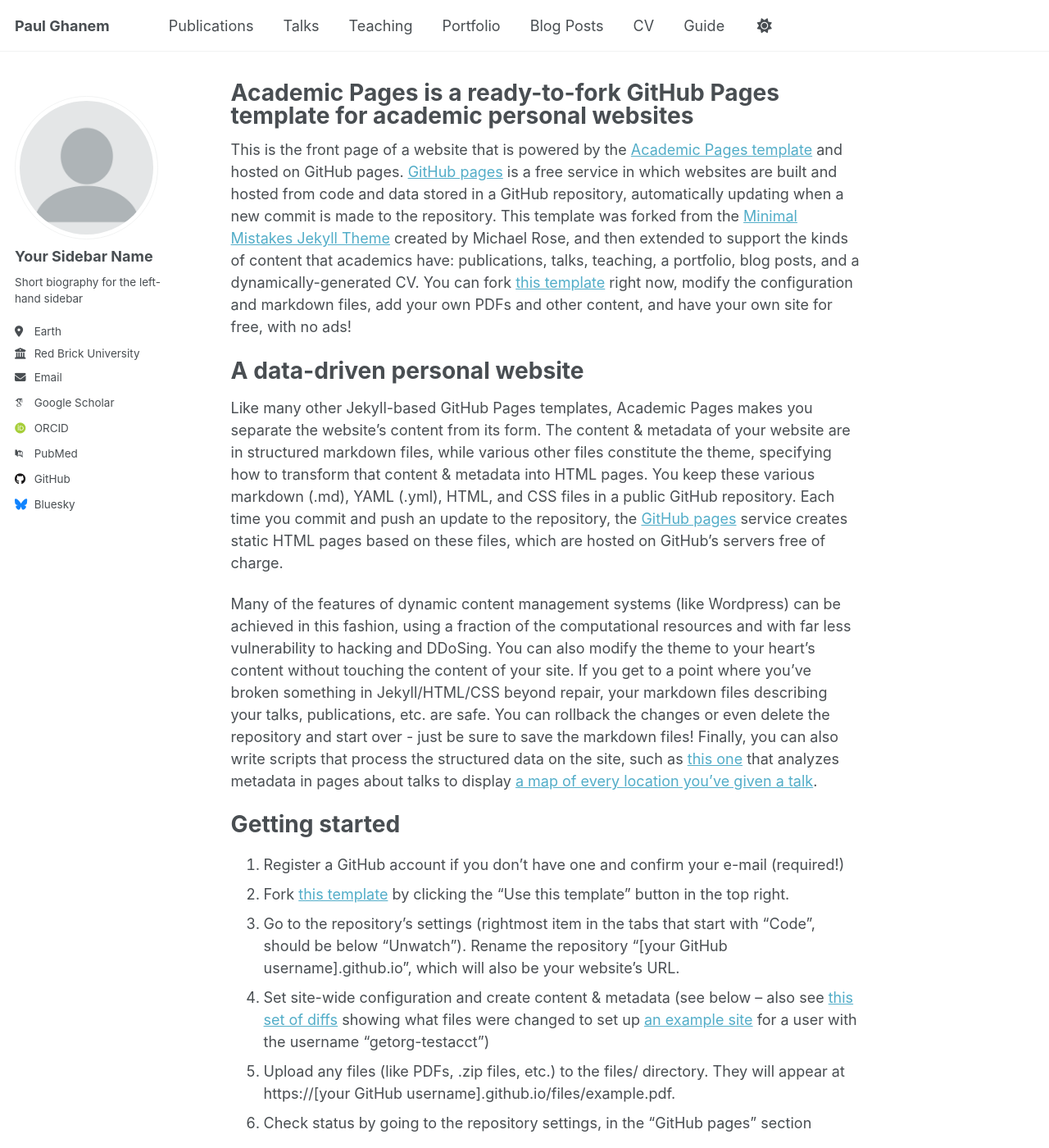
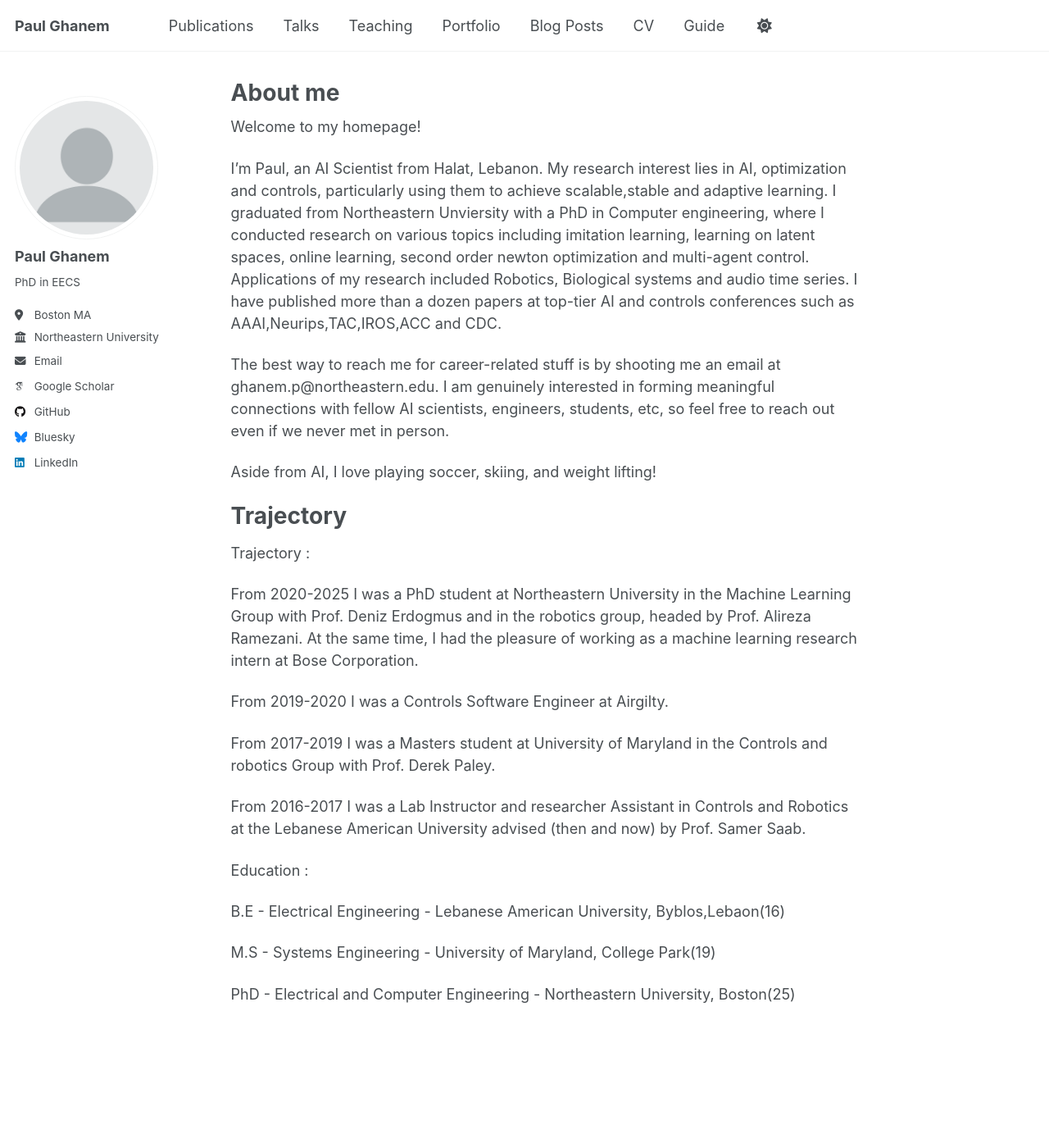
Before and after one commit to paulghanem/paulghanem.github.io, a Jekyll site: the page built from _pages/about.md, in a window 1280 px wide and 1400 px high. Shown: the whole window at 82% size. Built offline with Jekyll 4.4.1, drawn with Linux system fonts in a browser that asks for light colours; some web fonts are replaced; some of the changed text lies outside the part shown.

Commit message:
about added

```diff
--- a/_config.yml
+++ b/_config.yml
@@ -23,22 +23,22 @@
 author:
   # Biographic information
   avatar           : "profile.png"
-  name             : "Your Sidebar Name"
+  name             : "Paul Ghanem"
   pronouns         : # example: "she/her"
-  bio              : "Short biography for the left-hand sidebar"
-  location         : "Earth"
-  employer         : "Red Brick University"
+  bio              : "PhD in EECS"
+  location         : "Boston MA"
+  employer         : "Northeastern University"
   uri              : # URL
-  email            : "none@example.org"
+  email            : "ghanem.p@northeastern.edu"
 
   # Academic websites
   academia         : # URL
   arxiv            : # URL - Update with the correct link to your profile
-  googlescholar    : "https://scholar.google.com/citations?user=PS_CX0AAAAAJ"
+  googlescholar    : "https://scholar.google.com/citations?user=l0ZaXkMAAAAJ&hl=en"
   impactstory      : # URL
-  orcid            : "http://orcid.org/yourorcidurl"
+  orcid            : #"http://orcid.org/yourorcidurl"
   semantic         : # URL
-  pubmed           : "https://www.ncbi.nlm.nih.gov/pubmed/?term=john+snow"
+  pubmed           : #"https://www.ncbi.nlm.nih.gov/pubmed/?term=john+snow"
   researchgate     : # URL
   scopus           : # URL
 
@@ -46,7 +46,7 @@
   bitbucket        : # Username - Update with your username on the site
   codepen          : # Username
   dribbble         : # Username
-  github           : "academicpages"
+  github           : "paulghanem"
   kaggle           : # Username
   stackoverflow    : # User number or user number and name (i.e., use "1" or "1/jeff-atwood")
 
@@ -60,7 +60,7 @@
   keybase          : # Username
   instagram        : # Username
   lastfm           : # Username
-  linkedin         : # Username
+  linkedin         : "https://www.linkedin.com/in/paul-ghanem-b08108121/"
   mastodon         : # URL
   medium           : # URL
   pinterest        : # Username
@@ -78,12 +78,22 @@
 
 # Publication Category - The following the list of publication categories and their headings
 publication_category:
-  books:
-    title: 'Books'
-  manuscripts:
-    title: 'Journal Articles'
-  conferences:
-    title: 'Conference Papers'
+  2025:
+    title: ''
+  2024:
+    title: ''
+  2023:
+    title: ''
+  2022:
+    title: ''
+  2021:
+    title: ''
+  2020:
+    title: ''
+  2019:
+    title: ''
+  2018:
+  title: ''
 
 # Site Settings
 teaser                   :  # filename of teaser fallback teaser image placed in /images/, .e.g. "500x300.png"
--- a/_pages/about.md
+++ b/_pages/about.md
@@ -1,49 +1,39 @@
 ---
 permalink: /
-title: "Academic Pages is a ready-to-fork GitHub Pages template for academic personal websites"
+title: "About me"
 author_profile: true
 redirect_from:
   - /about/
   - /about.html
 ---
+Welcome to my homepage!
 
-This is the front page of a website that is powered by the [Academic Pages template](https://github.com/academicpages/academicpages.github.io) and hosted on GitHub pages. [GitHub pages](https://pages.github.com) is a free service in which websites are built and hosted from code and data stored in a GitHub repository, automatically updating when a new commit is made to the repository. This template was forked from the [Minimal Mistakes Jekyll Theme](https://mmistakes.github.io/minimal-mistakes/) created by Michael Rose, and then extended to support the kinds of content that academics have: publications, talks, teaching, a portfolio, blog posts, and a dynamically-generated CV. You can fork [this template](https://github.com/academicpages/academicpages.github.io) right now, modify the configuration and markdown files, add your own PDFs and other content, and have your own site for free, with no ads!
+I’m Paul, an AI Scientist from Halat, Lebanon. My research interest lies in AI, optimization and controls, particularly using them to achieve scalable,stable and adaptive learning.
+I graduated from Northeastern Unviersity with a PhD in Computer engineering, where I conducted research on various topics including imitation learning, learning on latent spaces, online learning, second order newton optimization and multi-agent control. Applications of my research included Robotics, Biological systems and audio time series. I have published more than a dozen papers at top-tier AI and controls conferences such as AAAI,Neurips,TAC,IROS,ACC and CDC.
 
-A data-driven personal website
+The best way to reach me for career-related stuff is by shooting me an email at ghanem.p@northeastern.edu. I am genuinely interested in forming meaningful connections with fellow AI scientists, engineers, students, etc, so feel free to reach out even if we never met in person.
+
+Aside from AI, I love playing soccer, skiing, and weight lifting!
+
+Trajectory
 ======
-Like many other Jekyll-based GitHub Pages templates, Academic Pages makes you separate the website's content from its form. The content & metadata of your website are in structured markdown files, while various other files constitute the theme, specifying how to transform that content & metadata into HTML pages. You keep these various markdown (.md), YAML (.yml), HTML, and CSS files in a public GitHub repository. Each time you commit and push an update to the repository, the [GitHub pages](https://pages.github.com/) service creates static HTML pages based on these files, which are hosted on GitHub's servers free of charge.
+Trajectory :
 
-Many of the features of dynamic content management systems (like Wordpress) can be achieved in this fashion, using a fraction of the computational resources and with far less vulnerability to hacking and DDoSing. You can also modify the theme to your heart's content without touching the content of your site. If you get to a point where you've broken something in Jekyll/HTML/CSS beyond repair, your markdown files describing your talks, publications, etc. are safe. You can rollback the changes or even delete the repository and start over - just be sure to save the markdown files! Finally, you can also write scripts that process the structured data on the site, such as [this one](https://github.com/academicpages/academicpages.github.io/blob/master/talkmap.ipynb) that analyzes metadata in pages about talks to display [a map of every location you've given a talk](https://academicpages.github.io/talkmap.html).
+From 2020-2025 I was a PhD student at Northeastern University in the Machine Learning Group with Prof. Deniz Erdogmus and in the robotics group, headed by Prof. Alireza Ramezani.
+At the same time, I had the pleasure of working as a machine learning research intern at Bose Corporation.
 
-Getting started
-======
-1. Register a GitHub account if you don't have one and confirm your e-mail (required!)
-1. Fork [this template](https://github.com/academicpages/academicpages.github.io) by clicking the "Use this template" button in the top right.
-1. Go to the repository's settings (rightmost item in the tabs that start with "Code", should be below "Unwatch"). Rename the repository "[your GitHub username].github.io", which will also be your website's URL.
-1. Set site-wide configuration and create content & metadata (see below -- also see [this set of diffs](http://archive.is/3TPas) showing what files were changed to set up [an example site](https://getorg-testacct.github.io) for a user with the username "getorg-testacct")
-1. Upload any files (like PDFs, .zip files, etc.) to the files/ directory. They will appear at https://[your GitHub username].github.io/files/example.pdf.
-1. Check status by going to the repository settings, in the "GitHub pages" section
+From 2019-2020 I was a Controls Software Engineer at Airgilty.
 
-Site-wide configuration
-------
-The main configuration file for the site is in the base directory in [_config.yml](https://github.com/academicpages/academicpages.github.io/blob/master/_config.yml), which defines the content in the sidebars and other site-wide features. You will need to replace the default variables with ones about yourself and your site's github repository. The configuration file for the top menu is in [_data/navigation.yml](https://github.com/academicpages/academicpages.github.io/blob/master/_data/navigation.yml). For example, if you don't have a portfolio or blog posts, you can remove those items from that navigation.yml file to remove them from the header.
+From 2017-2019 I was a Masters student at University of Maryland  in the Controls and robotics Group with Prof. Derek Paley.
 
-Create content & metadata
-------
-For site content, there is one markdown file for each type of content, which are stored in directories like _publications, _talks, _posts, _teaching, or _pages. For example, each talk is a markdown file in the [_talks directory](https://github.com/academicpages/academicpages.github.io/tree/master/_talks). At the top of each markdown file is structured data in YAML about the talk, which the theme will parse to do lots of cool stuff. The same structured data about a talk is used to generate the list of talks on the [Talks page](https://academicpages.github.io/talks), each [individual page](https://academicpages.github.io/talks/2012-03-01-talk-1) for specific talks, the talks section for the [CV page](https://academicpages.github.io/cv), and the [map of places you've given a talk](https://academicpages.github.io/talkmap.html) (if you run this [python file](https://github.com/academicpages/academicpages.github.io/blob/master/talkmap.py) or [Jupyter notebook](https://github.com/academicpages/academicpages.github.io/blob/master/talkmap.ipynb), which creates the HTML for the map based on the contents of the _talks directory).
+From 2016-2017 I was a Lab Instructor and researcher Assistant in Controls and Robotics at the Lebanese American University  advised (then and now) by Prof. Samer Saab.
 
-**Markdown generator**
 
-The repository includes [a set of Jupyter notebooks](https://github.com/academicpages/academicpages.github.io/tree/master/markdown_generator
-) that converts a CSV containing structured data about talks or presentations into individual markdown files that will be properly formatted for the Academic Pages template. The sample CSVs in that directory are the ones I used to create my own personal website at stuartgeiger.com. My usual workflow is that I keep a spreadsheet of my publications and talks, then run the code in these notebooks to generate the markdown files, then commit and push them to the GitHub repository.
 
-How to edit your site's GitHub repository
-------
-Many people use a git client to create files on their local computer and then push them to GitHub's servers. If you are not familiar with git, you can directly edit these configuration and markdown files directly in the github.com interface. Navigate to a file (like [this one](https://github.com/academicpages/academicpages.github.io/blob/master/_talks/2012-03-01-talk-1.md) and click the pencil icon in the top right of the content preview (to the right of the "Raw | Blame | History" buttons). You can delete a file by clicking the trashcan icon to the right of the pencil icon. You can also create new files or upload files by navigating to a directory and clicking the "Create new file" or "Upload files" buttons.
+Education :
 
-Example: editing a markdown file for a talk
-![Editing a markdown file for a talk](/images/editing-talk.png)
+B.E - Electrical Engineering - Lebanese American University, Byblos,Lebaon(16)
 
-For more info
-------
-More info about configuring Academic Pages can be found in [the guide](https://academicpages.github.io/markdown/), the [growing wiki](https://github.com/academicpages/academicpages.github.io/wiki), and you can always [ask a question on GitHub](https://github.com/academicpages/academicpages.github.io/discussions). The [guides for the Minimal Mistakes theme](https://mmistakes.github.io/minimal-mistakes/docs/configuration/) (which this theme was forked from) might also be helpful.
+M.S - Systems Engineering - University of Maryland, College Park(19)
+
+PhD - Electrical and Computer Engineering - Northeastern University, Boston(25)
```
